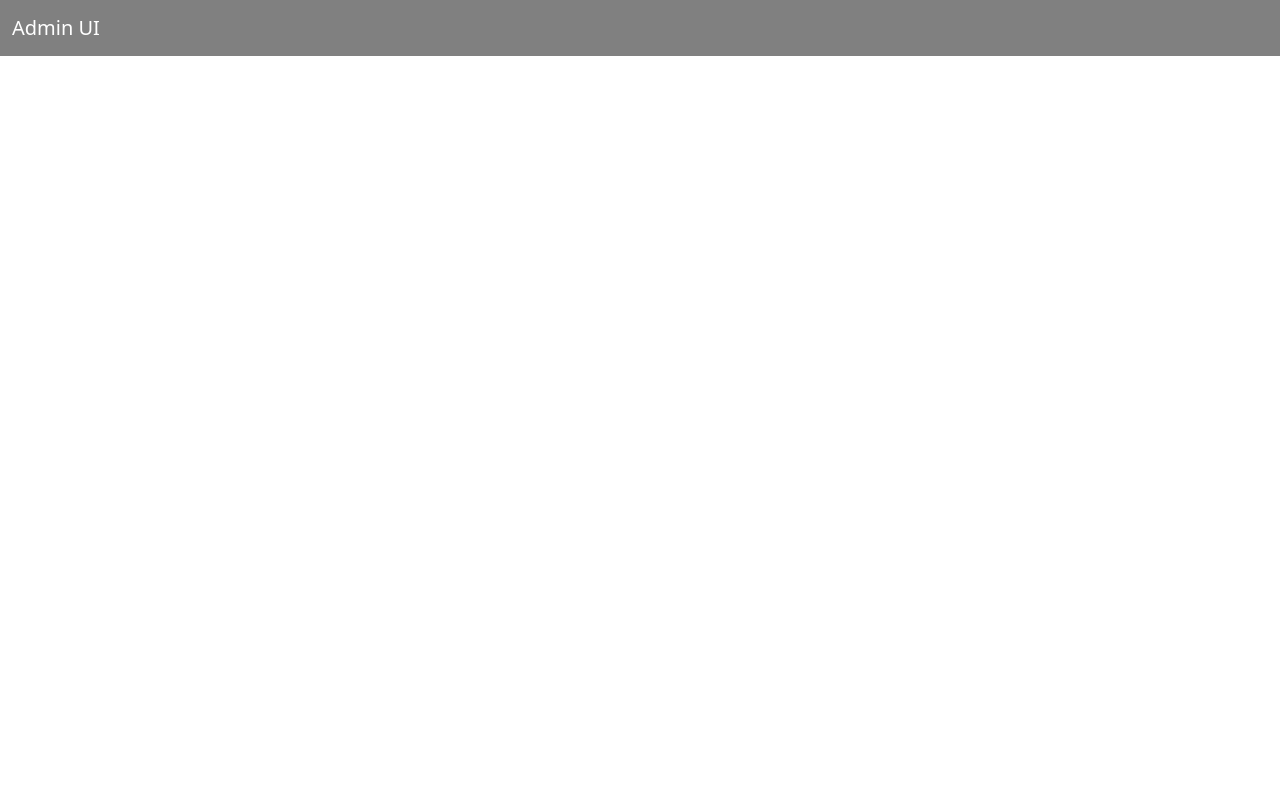
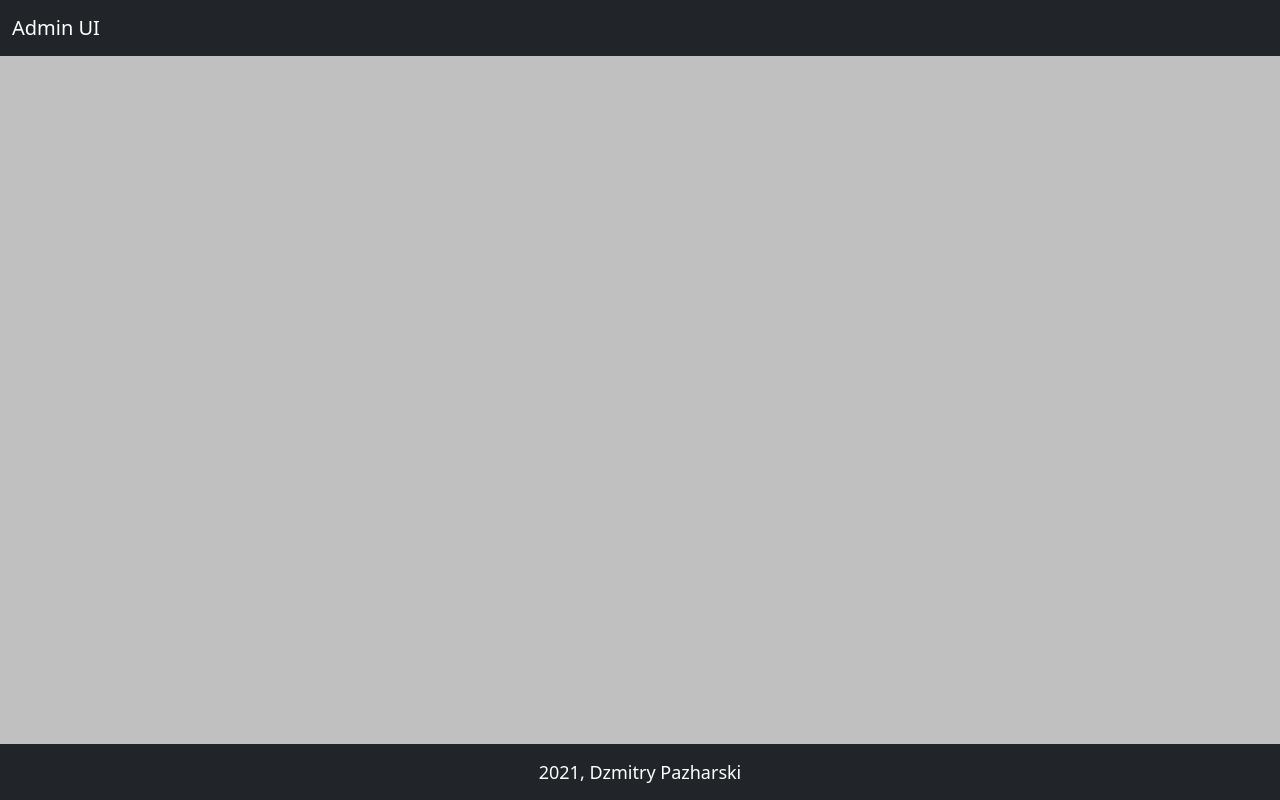
Before and after one commit to pij1989/epam_module7_react, a React (Create React App) app: page / in a window 1280 px wide. Built offline with nearby package versions, Linux system fonts and the light colour scheme.

Commit message:
modified App component

```diff
--- a/src/App.js
+++ b/src/App.js
@@ -1,11 +1,17 @@
 import React from "react";
 import Header from "./component/Header";
+import Main from "./component/Main";
+import Footer from "./component/Footer"
 import './App.scss';
 
 function App() {
-  return (
-    <Header/>
-  );
+    return (
+        <div className="App">
+            <Header/>
+            <Main/>
+            <Footer/>
+        </div>
+    );
 }
 
 export default App;
--- a/src/App.scss
+++ b/src/App.scss
@@ -1 +1,9 @@
 @import "custom";
+
+.App {
+  display: grid;
+  grid-template-areas:
+  "header"
+  "main"
+  "footer";
+}
--- a/src/custom.scss
+++ b/src/custom.scss
@@ -1,7 +1,7 @@
-$theme-colors: (
+/*$theme-colors: (
         "info": tomato,
         "danger": teal,
         "dark": gray
-);
+);*/
 
 @import "../node_modules/bootstrap/scss/bootstrap";
```
